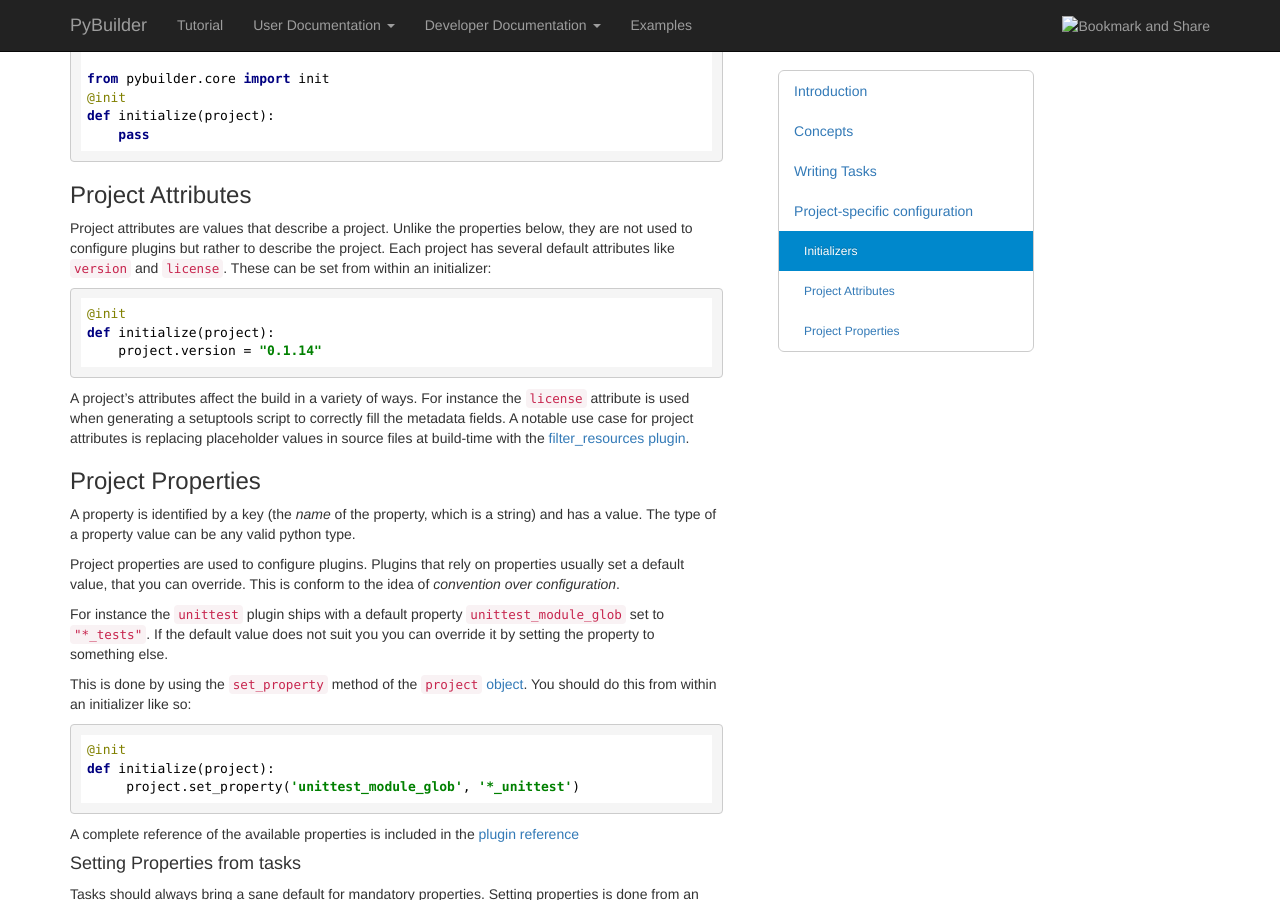
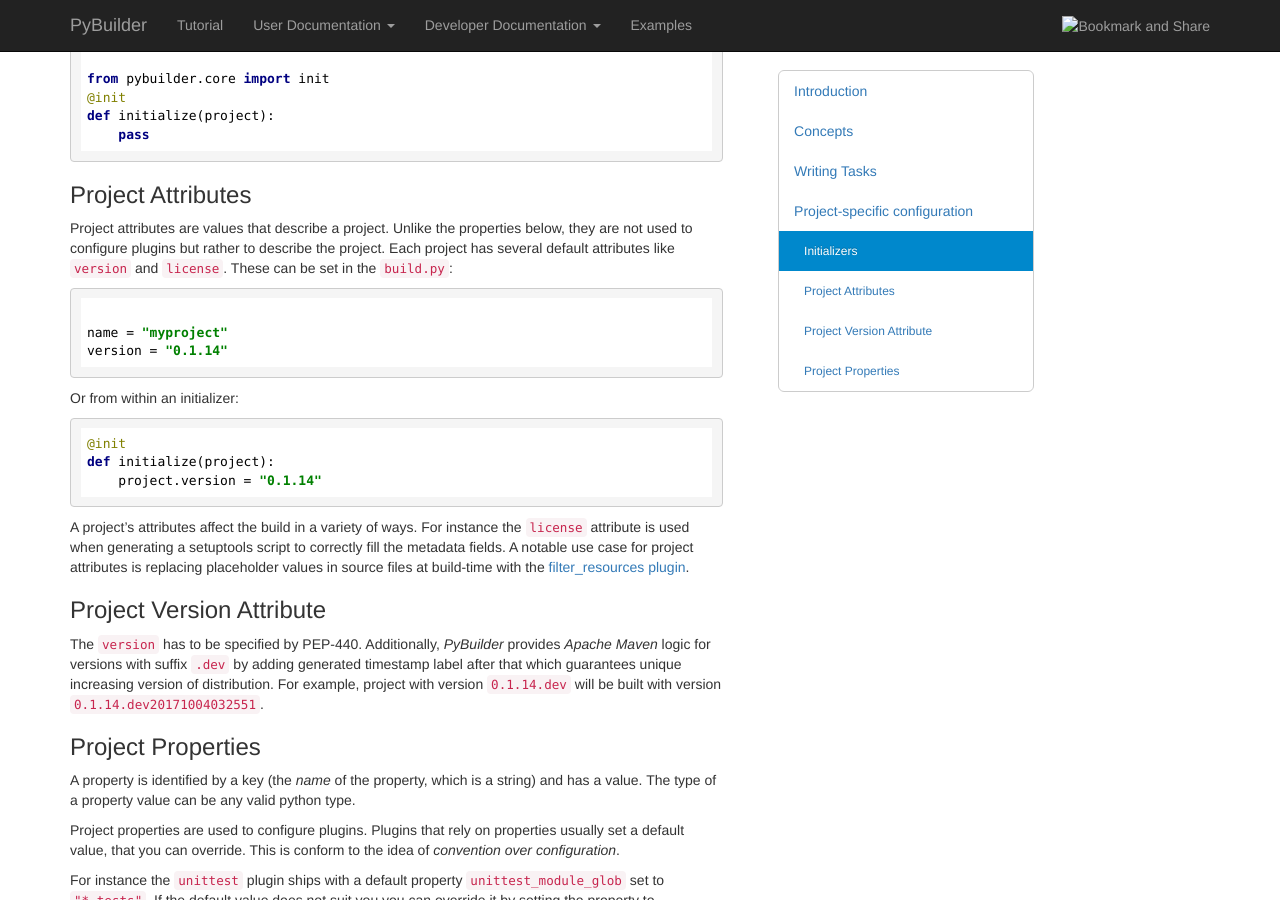
Before and after one commit to pybuilder/pybuilder.github.io, a Jekyll site: the page built from documentation/manual.md, in a window 1280 px wide and 900 px high, scrolled down 1926 px. Built offline with Jekyll 4.4.1, drawn with Linux system fonts in a browser that asks for light colours; nearby versions of some CDN libraries.

Commit message:
1) project attributes into build.py  2) project version with suffix '.dev' - pybuilder/pybuilder#209

```diff
--- a/documentation/manual.md
+++ b/documentation/manual.md
@@ -114,7 +114,15 @@ def initialize(project):
 ### Project Attributes
 Project attributes are values that describe a project. Unlike the properties below, they are not used
 to configure plugins but rather to describe the project. Each project has several default attributes
-like `version` and `license`. These can be set from within an initializer:
+like `version` and `license`. These can be set in the `build.py`:
+
+<pre><code>
+name = "myproject"
+version = "0.1.14"
+</code></pre>
+
+
+Or from within an initializer:
 
 <pre><code>@init
 def initialize(project):
@@ -125,6 +133,12 @@ A project's attributes affect the build in a variety of ways. For instance the `
 is used when generating a setuptools script to correctly fill the metadata fields.
 A notable use case for project attributes is replacing placeholder values in source files
 at build-time with the [filter_resources plugin](/documentation/plugins.html#Filteringfiles).
+
+### Project Version Attribute
+The `version` has to be specified by PEP-440.
+Additionally, *PyBuilder* provides *Apache Maven* logic for versions with suffix `.dev` by adding
+generated timestamp label after that which guarantees unique increasing version of distribution.
+For example, project with version `0.1.14.dev` will be built with version `0.1.14.dev20171004032551`.
 
 ### Project Properties
 A property is identified by a key (the *name* of the property, which is a string) and has a value.
```
